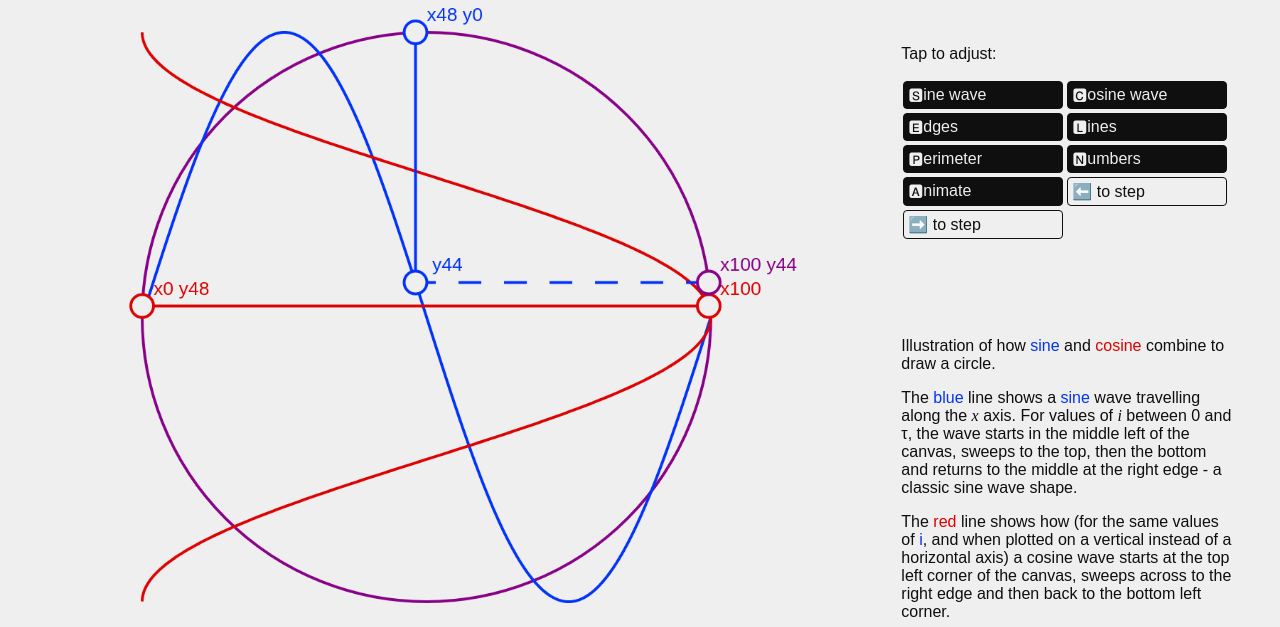
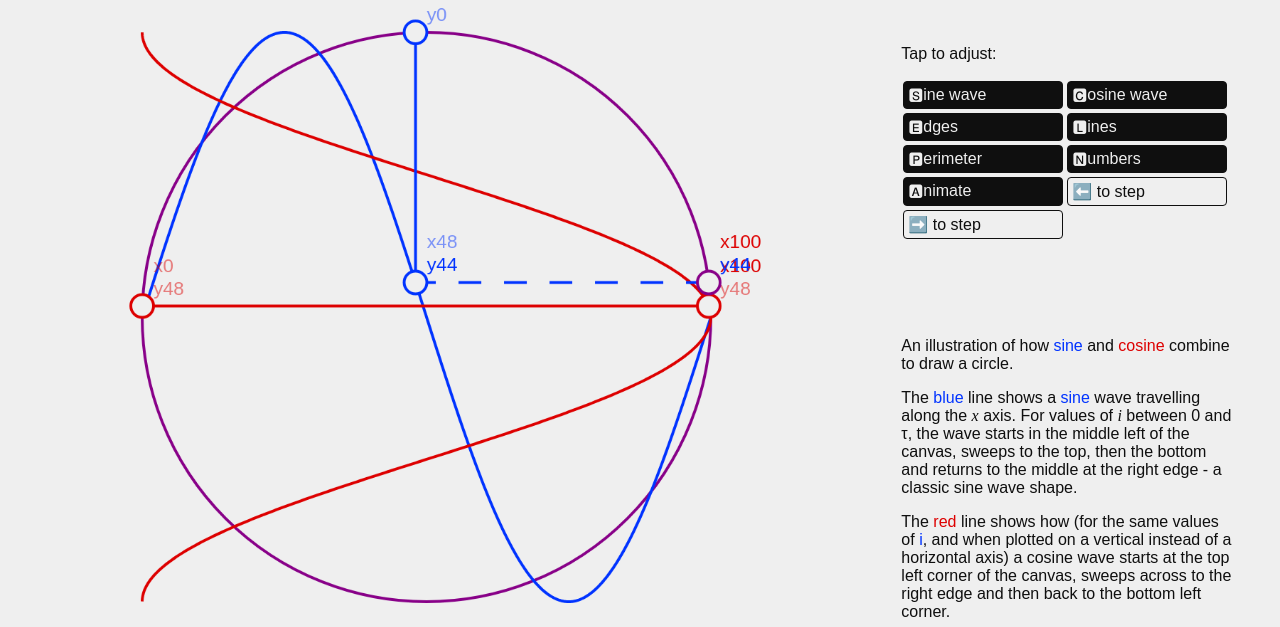
Before and after one commit to portsoc/canvascircle, a website: page index.html in a window 1280 px wide. Shown: the part 173-800 px from the top of the page. Drawn offline with Linux system fonts and the light colour scheme.

Commit message:
add alpha to some colours simplify css property loading

```diff
--- a/circle.js
+++ b/circle.js
@@ -17,6 +17,7 @@ const step = 0.01;
 const multiplier = d / tau;
 
 const style = getComputedStyle(document.documentElement);
+console.log(style);
 const cols = {};
 const el = {};
 
@@ -25,11 +26,10 @@ let i = TAU;
 
 
 function setColorScheme() {
-  cols.sin = style.getPropertyValue('--sin');
-  cols.cos = style.getPropertyValue('--cos');
-  cols.circ = style.getPropertyValue('--circ');
-  cols.bg = style.getPropertyValue('--bg');
-  cols.fg = style.getPropertyValue('--fg');
+  const properties = 'sin cos sinalpha cosalpha circ bg fg'.split(' ');
+  for (const prop of properties) {
+    cols[prop] = style.getPropertyValue('--' + prop);
+  }
 }
 
 function nudge(dir) {
@@ -52,7 +52,7 @@ function onoff(e) {
   drawInitial();
 }
 
-function drawBlob(x, y, fill, stroke, drawx = true, drawy = true) {
+function drawBlob(x, y, fill, stroke, fillx, filly) {
   c.beginPath();
   c.arc(x, y, blobsize, 0, TAU);
   c.fillStyle = fill;
@@ -62,11 +62,11 @@ function drawBlob(x, y, fill, stroke, drawx = true, drawy = true) {
   c.closePath();
 
   if (el.numbers.checked) {
-    c.fillStyle = stroke;
     c.font = `${r / 20}pt sans-serif`;
-    const xText = drawx ? 'x' + x.toFixed(0) : '';
-    const yText = drawy ? 'y' + y.toFixed(0) : '';
-    c.fillText(`${xText} ${yText}`, x + blobsize, y - blobsize);
+    c.fillStyle = fillx ? fillx : stroke;
+    c.fillText('x' + x.toFixed(0), x + blobsize, y - blobsize * 3);
+    c.fillStyle = filly ? filly : stroke;
+    c.fillText('y' + y.toFixed(0), x + blobsize, y - blobsize);
   }
 }
 
@@ -143,30 +143,33 @@ function drawNext() {
   // redraw the background covering the previous frame.
   c.putImageData(background, 0, 0);
 
+  // connectors between waves and circle
   if (el.circle.checked && el.lines.checked) {
-    if (el.sin.checked) drawConn(x, y, axispos, y, cols.sin, true);
+    if (el.sin.checked) drawConn(x, y, axispos, y, cols.sin, true,);
     if (el.cos.checked) drawConn(x, y, x, axispos, cols.cos, true);
   }
 
 
   if (el.sin.checked) {
     if (el.edges.checked) {
+      // line from axis to sine wave
       drawConn(axispos, y, axispos, 0, cols.sin);
-      drawBlob(axispos, 0, cols.bg, cols.sin);
+      drawBlob(axispos, 0, cols.bg, cols.sin, cols.sinalpha, cols.sinalpha);
     }
-    drawBlob(axispos, y, cols.bg, cols.sin, false, true);
+    drawBlob(axispos, y, cols.bg, cols.sin, cols.sinalpha, cols.sin);
   }
 
   if (el.cos.checked) {
     if (el.edges.checked) {
+      // line from axis to cosine wave
       drawConn(0, axispos, x, axispos, cols.cos);
-      drawBlob(0, axispos, cols.bg, cols.cos);
+      drawBlob(0, axispos, cols.bg, cols.cos, cols.cosalpha, cols.cosalpha);
     }
-    drawBlob(x, axispos, cols.bg, cols.cos, true, false);
+    drawBlob(x, axispos, cols.bg, cols.cos, cols.cos, cols.cosalpha);
   }
 
   if (el.circle.checked) {
-    drawBlob(x, y, cols.bg, cols.circ);
+    drawBlob(x, y, cols.bg, cols.circ, cols.cos, cols.sin);
   }
 
   window.requestAnimationFrame(drawNext);
--- a/index.html
+++ b/index.html
@@ -25,7 +25,7 @@ class=sine>Sine</span>&nbsp;&amp;&nbsp;<span class=cosine>Cosine</span>.</h1>
 </aside>
 
 <main id=text>
-  <p>Illustration of how <span class="sine">sine</span> and <span class=cosine>cosine</span> combine to draw a circle.
+  <p>An illustration of how <span class="sine">sine</span> and <span class=cosine>cosine</span> combine to draw a circle.
 
   <p>The <span class="sine">blue</span> line shows a <span class="sine">sine</span> wave travelling along
   the <i>x</i> axis.  For values of <i>i</i> between 0 and <abbr title="this
--- a/style.css
+++ b/style.css
@@ -4,6 +4,8 @@
   --sin: #0033FF;
   --cos: #dd0000;
   --circ: #880088;
+  --sinalpha: #0033FF7F;
+  --cosalpha: #dd00007F;
 }
 
 @media (prefers-color-scheme: dark) {
@@ -13,6 +15,8 @@
     --sin: #3399FF;
     --cos: #FF3333;
     --circ: #FF33FF;
+    --sinalpha: #3399FF7F;
+    --cosalpha: #FF33337F;
     }
 }
 
```
